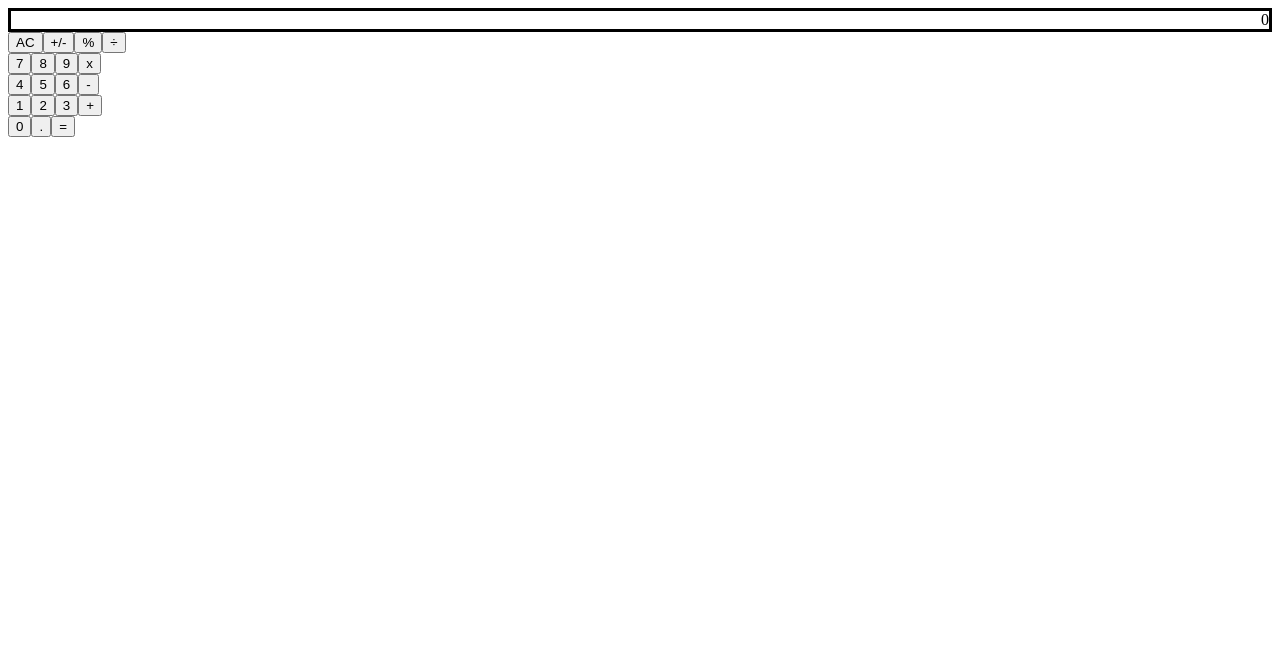
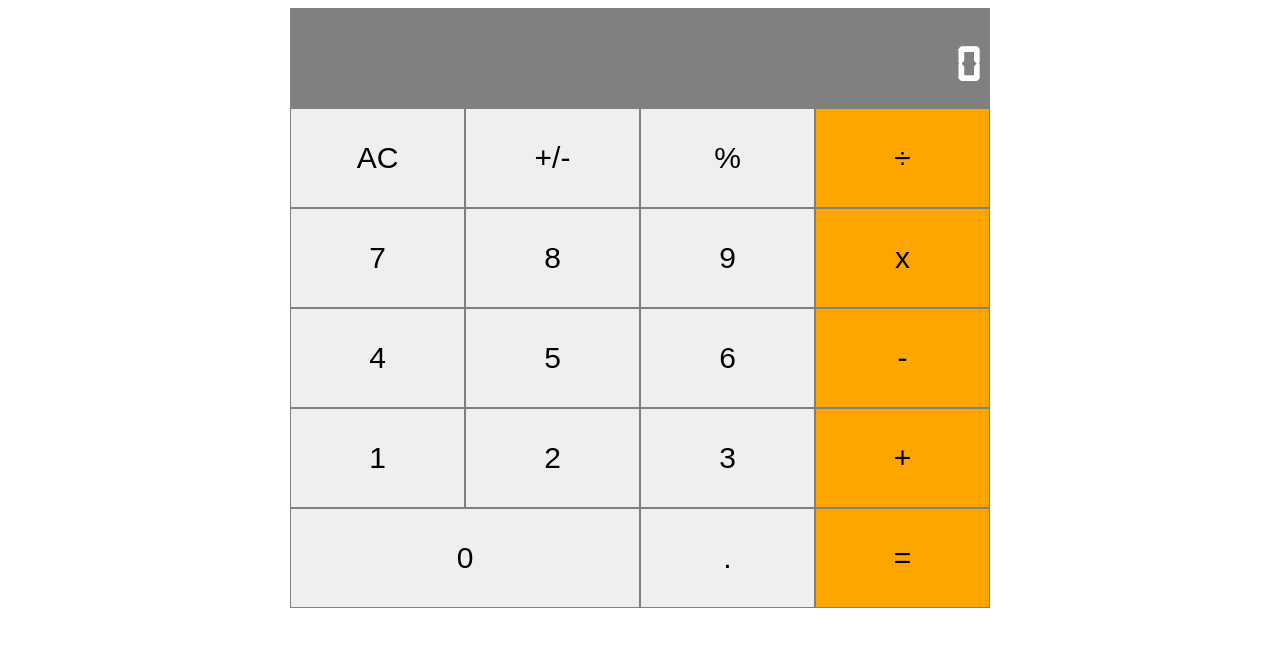
Before and after one commit to phalado/Calculator, a React (Create React App) app: page / in a window 1280 px wide. Shown: the top 646 px of the page. Built offline with nearby package versions, Linux system fonts and the light colour scheme.

Commit message:
Added some styling for the react components. It's looking like a simple calculator now

```diff
--- a/src/components/App.js
+++ b/src/components/App.js
@@ -22,7 +22,7 @@ class App extends React.Component {
     const { input } = this.state;
 
     return (
-      <div className="calculator">
+      <div className="app">
         <Display value={input} />
         <ButtonPanel handClick={this.handleClick} />
       </div>
--- a/src/components/Button.js
+++ b/src/components/Button.js
@@ -14,10 +14,18 @@ class Button extends React.Component {
   }
 
   render() {
-    const { name } = this.props;
+    const { name, color, wide } = this.props;
+    let nameClass = 'button';
+
+    if (color) {
+      nameClass = 'button orange';
+    } else if (wide) {
+      nameClass = 'button zero';
+    }
+
     return (
       <button
-        className="button"
+        className={nameClass}
         type="button"
         onClick={this.handleClick}
       >
@@ -29,11 +37,15 @@ class Button extends React.Component {
 
 Button.propTypes = {
   name: PropTypes.string.isRequired,
+  color: PropTypes.bool,
+  wide: PropTypes.bool,
   handClick: PropTypes.func,
 };
 
 Button.defaultProps = {
   handClick: null,
+  color: false,
+  wide: false,
 };
 
 export default Button;
--- a/src/components/ButtonPanel.js
+++ b/src/components/ButtonPanel.js
@@ -13,10 +13,12 @@ class ButtonPanel extends React.Component {
     handClick(name);
   }
 
-  renderButton(name) {
+  renderButton(name, color = false, wide = false) {
     return (
       <Button
         name={name}
+        color={color}
+        wide={wide}
         handClick={this.handleClick}
       />
     );
@@ -29,30 +31,30 @@ class ButtonPanel extends React.Component {
           {this.renderButton('AC')}
           {this.renderButton('+/-')}
           {this.renderButton('%')}
-          {this.renderButton('÷')}
+          {this.renderButton('÷', true)}
         </div>
         <div className="group2 board-row">
           {this.renderButton('7')}
           {this.renderButton('8')}
           {this.renderButton('9')}
-          {this.renderButton('x')}
+          {this.renderButton('x', true)}
         </div>
         <div className="group3 board-row">
           {this.renderButton('4')}
           {this.renderButton('5')}
           {this.renderButton('6')}
-          {this.renderButton('-')}
+          {this.renderButton('-', true)}
         </div>
         <div className="group4 board-row">
           {this.renderButton('1')}
           {this.renderButton('2')}
           {this.renderButton('3')}
-          {this.renderButton('+')}
+          {this.renderButton('+', true)}
         </div>
         <div className="group5 board-row">
-          {this.renderButton('0')}
+          {this.renderButton('0', false, true)}
           {this.renderButton('.')}
-          {this.renderButton('=')}
+          {this.renderButton('=', true)}
         </div>
       </div>
     );
--- a/src/components/style.css
+++ b/src/components/style.css
@@ -1,4 +1,50 @@
+@font-face {
+  font-family: 'digital';
+  src: url(../digital-7.ttf);
+}
+
+.app,
+.button-panel {
+  display: flex;
+  flex-flow: column;
+}
+
+.app {
+  width: 700px;
+  margin-left: auto;
+  margin-right: auto;
+}
+
 .display {
-  border: solid;
-  text-align: right;
+  display: flex;
+  background-color: gray;
+  height: 80px;
+  color: white;
+  font-weight: bold;
+  margin: auto 0;
+  justify-content: flex-end;
+  align-items: center;
+  padding: 10px;
+  font-family: 'digital';
+  font-size: 50px;
 }
+
+.button-panel {
+  height: 100px;
+}
+
+.button {
+  height: 100px;
+  width: 175px;
+  border: 1px solid grey;
+  color: black;
+  font-size: 30px;
+}
+
+.zero {
+  width: 350px;
+}
+
+.orange {
+  background-color: orange;
+}
```
Also changed, not shown: src/digital-7.ttf (added), 1 other file (tests, documents, lock files or other folders).
